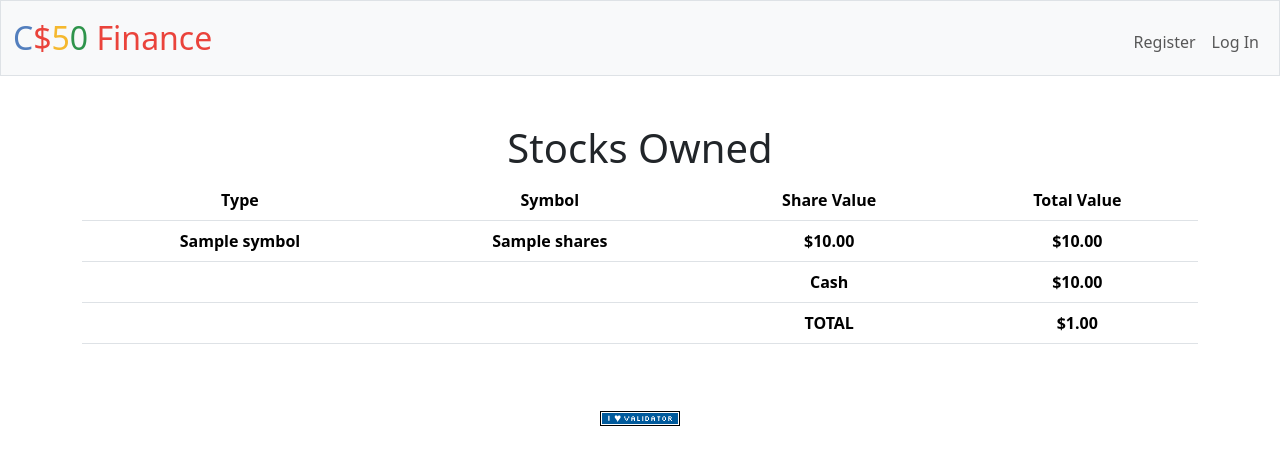
After one commit to Susu29/finance, a Flask app: template templates/index.html in a window 1280 px wide. The commit adds this page. Shown: the top 465 px of the page. Run offline with Flask 3, Linux system fonts and the light colour scheme; the template is opened without the code that fills it: most values are stand-ins (such as "Sample title", 1, 10 or a date in 2020); lists and menus that the app fills with data are empty; some libraries are stand-ins or nearby versions.

```diff
--- a/app.py
+++ b/app.py
@@ -35,7 +35,19 @@ def after_request(response):
 @login_required
 def index():
     """Show portfolio of stocks"""
-    return apology("TODO")
+    user_transactions = db.execute("SELECT symbol, shares FROM orders WHERE user_id = ? GROUP by symbol", session["user_id"])
+    # For each shares above :
+    # Fetch Price
+    all_shares_value = 0
+    for line in user_transactions:
+        # Fetch Price
+        line["actual_value"] = round(lookup(line["symbol"])["price"],2) #Adding new value to the dict based on a query of the symbol using the return price of lookup
+        # Multiply
+        line["actual_total_value"] = round(line["actual_value"] * line["shares"], 2)
+        all_shares_value += line["actual_total_value"]
+    actual_money = db.execute("SELECT cash FROM users WHERE id = ?", session["user_id"])[0]["cash"]
+    total_value = actual_money + all_shares_value
+    return render_template("index.html", user_transactions = user_transactions, actual_money = actual_money, total_value = total_value, all_shares_value = all_shares_value)
 
 
 @app.route("/buy", methods=["GET", "POST"])
@@ -57,7 +69,7 @@ def buy():
             stock_data["name"]
         except:
             return apology("The stock does not exist", 403)
-        total_price = stock_data["price"] * shares
+        total_price = round(stock_data["price"] * shares, 2)
         user_cash = db.execute("SELECT cash FROM users WHERE id = ?", session["user_id"])[0]['cash']
         if total_price > user_cash:
             return apology("Not enough funds", 403)
@@ -175,7 +187,6 @@ def register():
             return render_template("registered.html", message = request.form.get("username"))
         except ValueError:
             return apology("Sorry, username already taken", 403)
-
     else:
         return render_template("register.html")
 
@@ -196,7 +207,7 @@ def sell():
             return apology("You don't own enough shares to sell", 403)
         ### ADD MONEY TO USER
         stock_data = lookup(request.form.get("symbol"))
-        total_price = shares * stock_data["price"]
+        total_price = round(shares * stock_data["price"],2)
         db.execute("UPDATE users SET cash = cash + ? WHERE id = ?", total_price, session["user_id"])
         ### ADD TRANSACTION
         db.execute("""INSERT INTO orders (user_id, type, symbol, shares, total_price, time)
@@ -208,5 +219,28 @@ def sell():
         symbol_list = [symbol["symbol"] for symbol in symbol_list]
         return render_template("sell.html", message = symbol_list)
 
+
+@app.route("/change_password", methods =["GET","POST"])
+@login_required
+def change_password():
+    """Change password"""
+
+    if request.method == "POST":
+        old_password = request.form.get("old_password")
+        new_password = request.form.get("new_password")
+        confirm_password = request.form.get("confirm_password")
+        print(old_password)
+        print(new_password)
+        # Compare old / new
+        if not check_password_hash(db.execute("SELECT hash FROM users WHERE id = ?", session["user_id"])[0]["hash"], old_password):
+            return apology("Current password does not match", 403)
+        if new_password != confirm_password:
+            return apology("New password does not match the confirmation", 403)
+        db.execute("UPDATE users SET hash = ? WHERE id = ?", generate_password_hash(new_password),session["user_id"])
+        return render_template("/success.html")
+
+    else:
+        return render_template("change_password.html")
+
 if __name__ == "__main__":
     app.run(debug=True)
--- /dev/null
+++ b/templates/index.html
@@ -0,0 +1,39 @@
+{% extends "layout.html" %}
+
+{% block title %}
+Stocks owned
+{% endblock %}
+
+
+{% block main %}
+    <h1>Stocks Owned</h1>
+    <table class="table">
+        <tr>
+            <th>Type</th>
+            <th>Symbol</th>
+            <th>Share Value</th>
+            <th>Total Value</th>
+        </tr>
+        {% for line in user_transactions %}
+        <tr>
+            <th>{{line["symbol"]}}</th>
+            <th>{{line["shares"]}}</th>
+            <th>{{line["actual_value"] | usd }}</th>
+            <th>{{line["actual_total_value"] | usd}}</th>
+        </tr>
+        {% endfor %}
+        <tr>
+            <th></th>
+            <th></th>
+            <th>Cash</th>
+            <th>{{actual_money | usd}}</th>
+        </tr>
+        <tr>
+            <th></th>
+            <th></th>
+            <th>TOTAL</th>
+            <th>{{total_value | usd}}</th>
+        </tr>
+    </table>
+
+{% endblock %}
--- a/templates/layout.html
+++ b/templates/layout.html
@@ -37,6 +37,7 @@
                             <li class="nav-item"><a class="nav-link" href="/history">History</a></li>
                         </ul>
                         <ul class="navbar-nav ms-auto mt-2">
+                            <li class="nav-item"><a class="nav-link" href="/change_password">Change Password</a></li>
                             <li class="nav-item"><a class="nav-link" href="/logout">Log Out</a></li>
                         </ul>
                     {% else %}
--- a/templates/success.html
+++ b/templates/success.html
@@ -6,5 +6,5 @@ Success
 
 
 {% block main %}
-    <h1>Transaction successfull</h1>
+    <h1>Operation was successfull</h1>
 {% endblock %}
```
Also changed, not shown: NOTES.md (+0 -10 lines), templates/change_password.html (added, +21 -0 lines), test.py (+4 -3 lines), finance.db, 9 other files.
